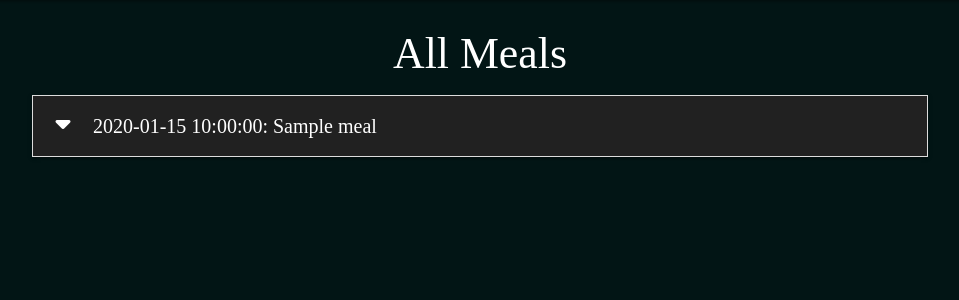
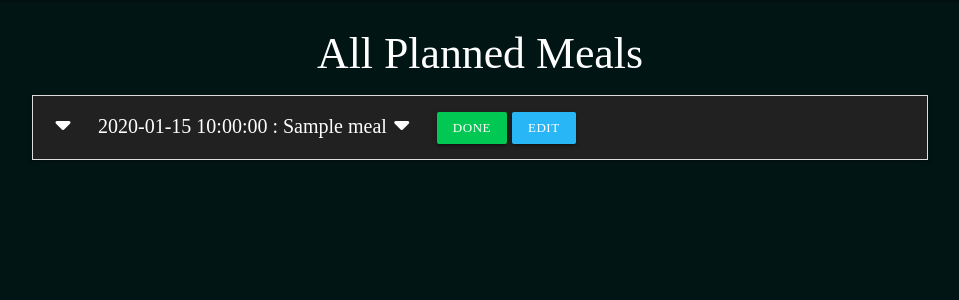
Before and after one commit to MargaritaAtr/diet-planner, a Flask app: page /all_meals in a window 1280 px wide. Shown: the part 64-364 px from the top of the page, without its empty margins (160-1119 px from the left). Run offline with Flask 3, Linux system fonts and the light colour scheme; a database or web service that is not in the repository returns one stand-in record (values such as "Sample title"); some libraries are stand-ins or nearby versions; some web fonts are replaced.

Commit message:
Add done and edit buttons to meal lists

```diff
--- a/app.py
+++ b/app.py
@@ -116,7 +116,7 @@
             "is_shopping_required": is_shopping_required,
             "created_by": session["user"]
         }
-        mongo.db.tasks.insert_one(meal)
+        mongo.db.meals.insert_one(meal)
         flash("Meal Successfully added to your weekly plan")
         return redirect(url_for("all_meals"))
 
--- a/templates/all_meals.html
+++ b/templates/all_meals.html
@@ -1,18 +1,25 @@
 {% extends "base.html" %}
 {% block content %}
 
-    <h3 class="center-align white-text">All Meals</h3>
+    <h3 class="center-align white-text">All Planned Meals</h3>
 
     <ul class="collapsible">
         {% for meal in meals %}
         <li>
             <div class="collapsible-header white-text grey darken-4 text-shadow">
+              <div class="col s9">
                 <i class="fas fa-caret-down"></i>
                 <strong>{{ meal.due_date }}</strong> : {{ meal.category_name }}
                 {% if meal.is_shopping_required == "on" %}
                     <i class="fas fa-exclamation-circle light-blue-text text-lighten-2 tooltipped"
                         data-position="right" data-tooltip="URGENT!"></i>
                 {% endif %}
+            </div>
+            <div class="col s3">
+                <i class="fas fa-caret-down"></i>
+                <a href="" class="btn-small green accent-4">Done</a>
+                <a href="" class="btn-small light-blue lighten-1">Edit</a>
+            </div>
             </div>
             <div class="collapsible-body white-text">
                 <strong>{{ meal.meal_name }}</strong>
--- a/templates/plan_meals.html
+++ b/templates/plan_meals.html
@@ -9,7 +9,7 @@
        <div class="row">
         <div class="input-field col s12">
             <i class="fas fa-calendar-alt prefix"></i>
-            <input id="due_date" name="due_date" type="text" class="datepicker validate" required>
+            <input id="due_date" name="due_date" type="text" class="datepicker validate " required>
             <label for="due_date">Due Date</label>
         </div>
     </div>
@@ -18,7 +18,7 @@
   <div class="input-field col s12">
     <i class="fas fa-folder-open prefix"></i>
     <select id="category_name" name="category_name" class="validate" required >
-      <option value="" disabled selected></option>
+      <option value="" disabled selected class="grey"></option>
       {% for category in categories %}
       <option value="{{category.category_name}}">{{category.category_name}}</option>
      {% endfor %}
```
